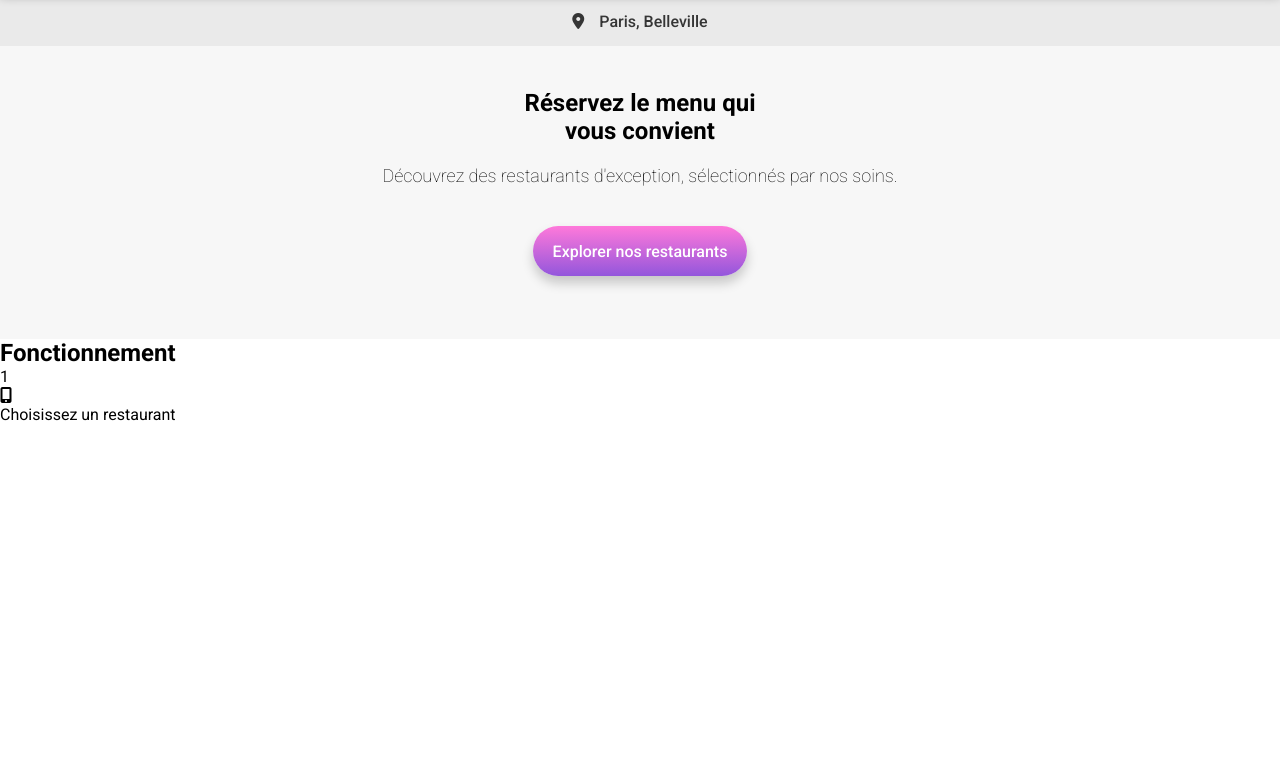
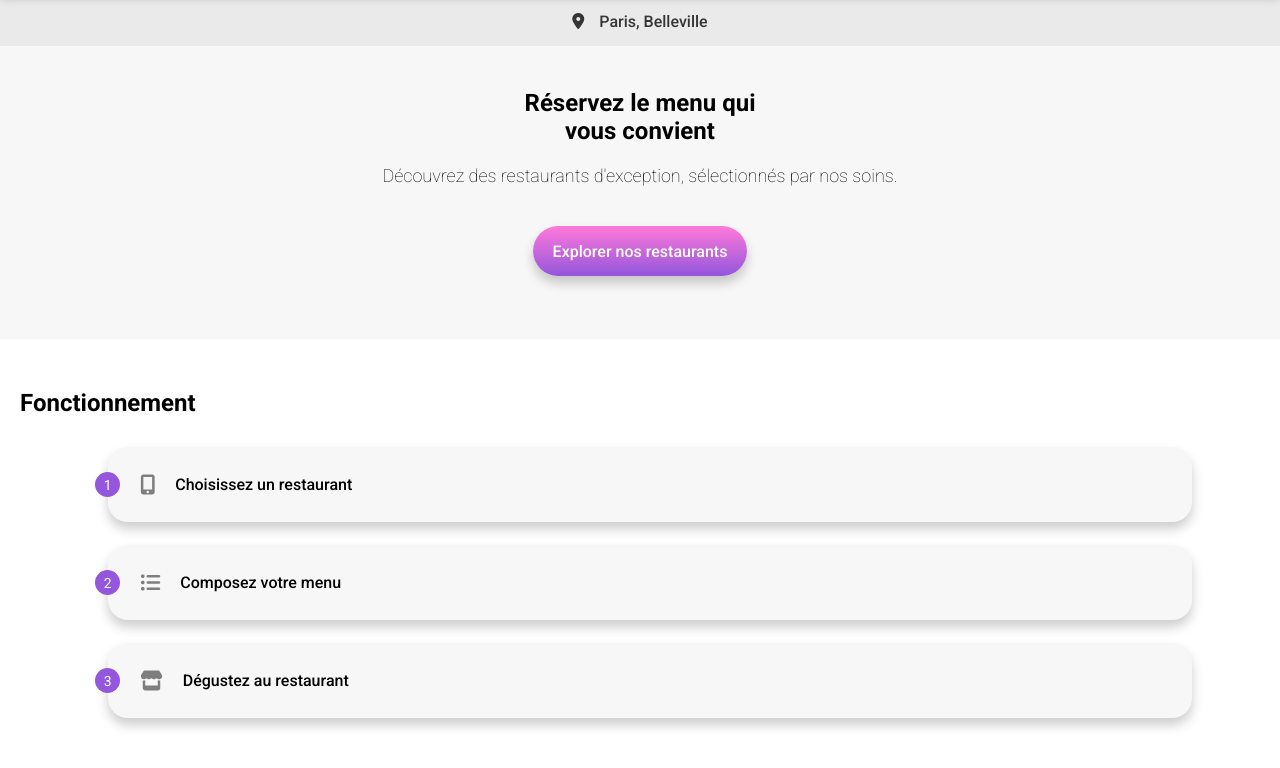
Before and after one commit to carlosmoody/otralongo.github.io, a website: page index.html in a window 1280 px wide. Shown: the part 70-838 px from the top of the page. Before the commit the page ends 800 px from the top, so only its background shows below. Drawn offline with Linux system fonts and the light colour scheme; a web font is replaced by a local one.

Commit message:
section operating terminée

```diff
--- a/index.html
+++ b/index.html
@@ -35,9 +35,25 @@
             <h1>Fonctionnement</h1>
             <div class="operating__steps">
                 <div class="operating__steps__card">
-                    <p>1</p>
-                    <i class="fa-solid fa-mobile-screen-button"></i>
-                    <p>Choisissez un restaurant</p>
+                    <div class="operating__steps__card__content">
+                        <p class="operating__steps__card__content__number">1</p>
+                        <i class="fa-solid fa-mobile-screen-button fa-lg operating__steps__card__content__icon"></i>
+                        <p class="operating__steps__card__content__text">Choisissez un restaurant</p>
+                    </div>
+                </div>
+                <div class="operating__steps__card">
+                    <div class="operating__steps__card__content">
+                        <p class="operating__steps__card__content__number">2</p>
+                        <i class="fa-solid fa-list-ul fa-lg operating__steps__card__content__icon"></i>
+                        <p class="operating__steps__card__content__text">Composez votre menu</p>
+                    </div>
+                </div>
+                <div class="operating__steps__card">
+                    <div class="operating__steps__card__content">
+                        <p class="operating__steps__card__content__number">3</p>
+                        <i class="fa-solid fa-store fa-lg operating__steps__card__content__icon"></i>
+                        <p class="operating__steps__card__content__text">Dégustez au restaurant</p>
+                    </div>
                 </div>
 
             </div>
--- a/sass/components/_cta-button.scss
+++ b/sass/components/_cta-button.scss
@@ -13,7 +13,7 @@ a.cta-button {
         margin-top: 20px;
         margin-bottom: 20px;
         border-radius: 30px;
-        box-shadow: 0px 7px 12px rgba(0, 0, 0, 0.2);
+        @include standard-shadow;
 
         &:hover {
             background: linear-gradient(0deg, lighten($color-primary,3%) 0%, lighten($color-secondary,3%) 100%);
--- a/sass/components/_steps-card.scss
+++ b/sass/components/_steps-card.scss
@@ -0,0 +1,45 @@
+.operating__steps__card {
+    padding-top: 25px;
+    padding-bottom: 25px;
+    background-color: $color-lightgrey;
+    width: 86%;
+    border-radius: 20px;
+    @include standard-shadow;
+
+    &__content {
+        position: relative;
+        left: -13px;
+        display: flex;
+        align-items: center;
+        gap: 20px;
+
+        &__number {
+            display: flex;
+            justify-content: center;
+            align-items: center;
+            height: 25px;
+            width: 25px;
+            color: white;
+            font-size: 14px;
+            background-color: $color-primary;
+            border-radius: 50px;
+        }
+
+        &__icon {
+            color: $color-mediumgrey;
+        }
+
+        &__text {
+            font-weight: 500;
+        }
+    }
+
+    &:hover {
+        background-color: lighten($color-primary, 36%);
+
+        & .operating__steps__card__content__icon {
+            color: $color-primary;
+        }
+    }
+
+}
--- /dev/null
+++ b/sass/layouts/_operating.scss
@@ -0,0 +1,18 @@
+.operating {
+    display: flex;
+    flex-direction: column;
+    padding-top: 50px;
+    padding-left: 20px;
+    padding-bottom: 68px;
+
+    & > h1 {
+        margin-bottom: 30px;
+    }
+
+    &__steps {
+        display: flex;
+        flex-direction: column;
+        align-items: center;
+        gap: 23px;
+    }
+}
--- a/sass/main.scss
+++ b/sass/main.scss
@@ -1,7 +1,10 @@
 @import "./utils/variables";
+@import "./utils/mixins";
 @import "./base/reset";
 @import "./base/_typography.scss";
 @import "./components/cta-button";
+@import "./components/steps-card";
 @import "./layouts/header";
 @import "./layouts/location";
 @import "./layouts/discover";
+@import "./layouts/operating";
--- /dev/null
+++ b/sass/utils/_mixins.scss
@@ -0,0 +1,3 @@
+@mixin standard-shadow {
+    box-shadow: 0px 7px 12px rgba(0, 0, 0, 0.2);
+}
--- a/sass/utils/_variables.scss
+++ b/sass/utils/_variables.scss
@@ -2,4 +2,5 @@ $color-primary: #9356DC;
 $color-secondary: #FF79DA;
 $color-tertiary: #99E2D0;
 $color-grey: #353535;
+$color-mediumgrey: #7E7E7E;
 $color-lightgrey: #F7F7F7;
```
Also changed, not shown: .css/style.css (deleted), css/style.css, 2 other files.
